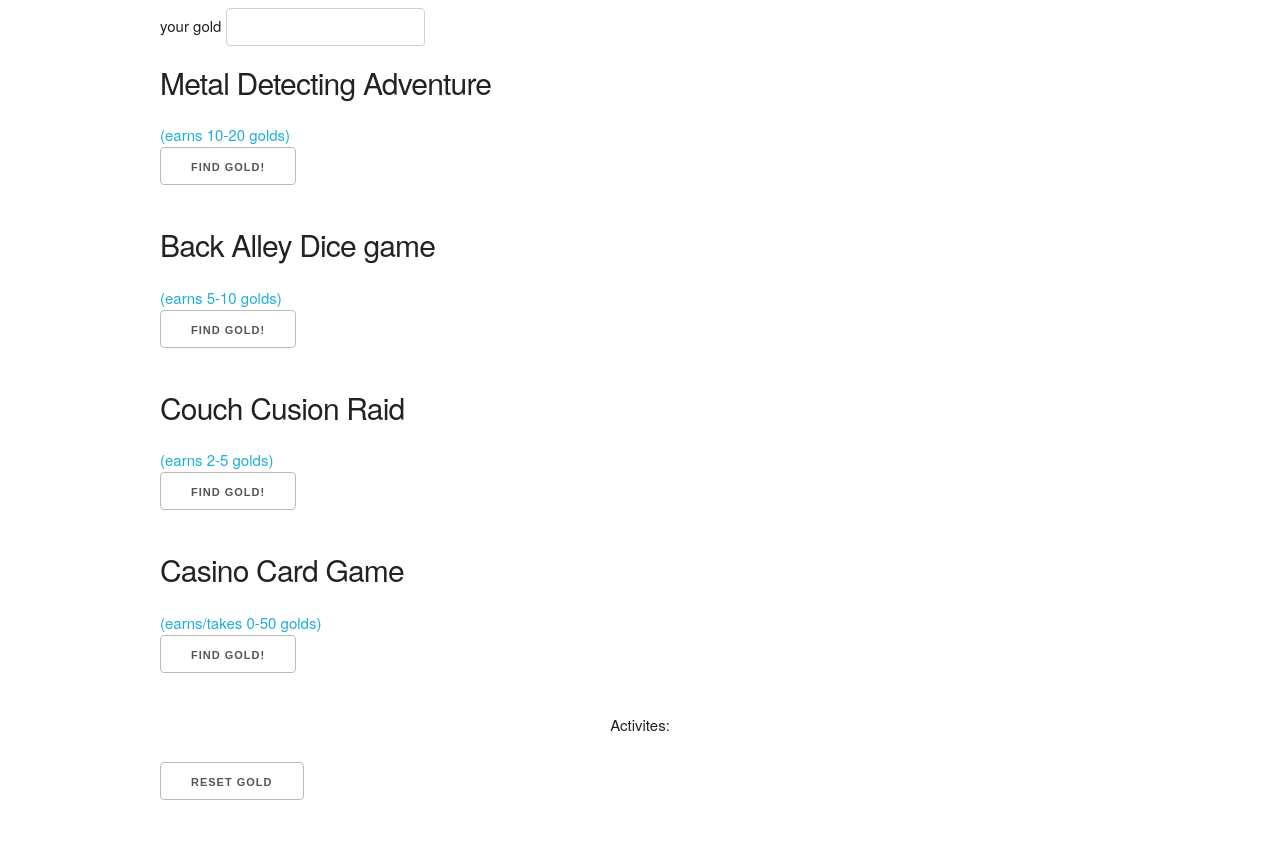
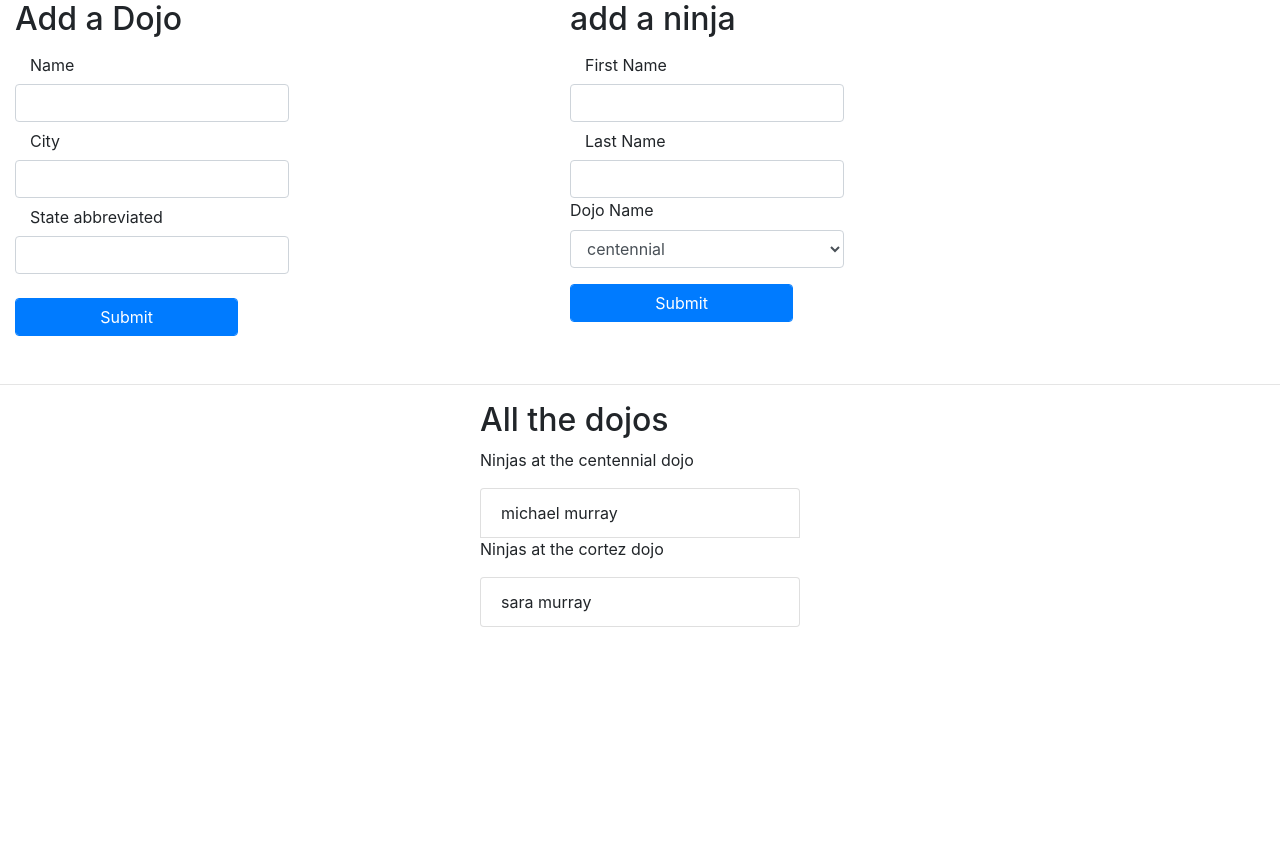
Before and after one commit to mmurm/django_orm, a Django app: template apps/dojo_ninja/templates/dojo_ninja/index.html in a window 1280 px wide. After the commit the page ends 627 px from the top, so only its background shows below. Run offline with Django 3.2, Linux system fonts and the light colour scheme; the template is opened without the code that fills it: values that come from a table or form of the project are taken from there, others are empty; data comes from the database, SQL or seed files in the repository; both versions use the stored data as it was after the commit; parts of the project's set-up code (start-up, migrations or seed data) failed here and were passed over; some libraries are stand-ins or nearby versions.

Commit message:
dojos & ninjas

```diff
--- a/apps/dojo_ninja/templates/dojo_ninja/index.html
+++ b/apps/dojo_ninja/templates/dojo_ninja/index.html
@@ -4,63 +4,80 @@
     <meta charset="UTF-8">
     <meta name="viewport" content="width=device-width, initial-scale=1.0">
     <meta http-equiv="X-UA-Compatible" content="ie=edge">
-    <title>Ninja Jinja Gold</title>
-    <link rel="stylesheet" href="https://cdnjs.cloudflare.com/ajax/libs/skeleton/2.0.4/skeleton.css" />
-    {% load static %}
-    <link rel="stylesheet" href="{% static 'ninja_gold/css/style.css' %}">
+    <title>Dojos & Ninjas</title>
+    <link rel="stylesheet" href="https://stackpath.bootstrapcdn.com/bootstrap/4.3.1/css/bootstrap.min.css">
 </head>
 <body>
-    <div class="container">
-        <div>
-        <p style="display:inline-block">your gold</p>
-        <input type="number" name="gold_amount" value={{ request.session.gold }} >
+    <div class="container " style="display:inline-flex">
+        <div class="dojo container mx-auto" style="width: 50%">
+            <div class="form-group row">
+                <form method="POST" action="/dojo/process_dojo">
+                    {% csrf_token %}
+                    <h2> Add a Dojo</h2>
+                    <label for="name" class="col-sm-10 col-form-label">Name</label>
+                    <div >
+                        <input type="text" class="form-control" name="name">
                     </div>
-        <div class = "building">
-            <h4>Metal Detecting Adventure</h4>
-            <a>(earns 10-20 golds)</a>
-            <form action="/ninja_gold/process_money" method="post">
-                {% csrf_token %}
-                <input type="hidden" name="building" value="Metal Detecting Adventure" />
-                <input type="submit" value="Find Gold!"/>
+                    <label for="city" class="col-sm-10 col-form-label">City</label>
+                    <div >
+                        <input type="text" class="form-control" name="city">
+                    </div>
+                    <label for="state" class="col-sm-10 col-form-label">State abbreviated</label>
+                    <div >
+                        <input type="text" class="form-control" name="state">
+                    </div>
+                    <br>
+                    <div class="form-group row">
+                        <div class="col-sm-10">
+                            <button type="submit" class="btn btn-primary form-control">Submit</button>
+                        </div>
+                    </div>
                 </form>
             </div>
-        <div class = "building">
-            <h4>Back Alley Dice game</h4>
-            <a>(earns 5-10 golds)</a>
-            <form action="/ninja_gold/process_money" method="post">
+        </div>
+        <div class="ninja container" style="width: 50%">
+            <div class="form-group row">
+                <form method="POST" action="/dojo/process_ninja">
+                    <h2>add a ninja</h2>
                     {% csrf_token %}
-                <input type="hidden" name="building" value="Back Alley Dice game" />
-                <input type="submit" value="Find Gold!"/>
+                    <label for="first_name" class="col-sm-10 col-form-label">First Name</label>
+                    <div class=>
+                        <input type="text" class="form-control" name="first_name">
+                    </div>
+                    <label for="last_name" class="col-sm-10 col-form-label">Last Name</label>
+                    <div >
+                        <input type="text" class="form-control" name="last_name">
+                    </div>
+                    <div class="form-group">
+                        <label for="name">Dojo Name</label>
+                        <select class="form-control" name="id">
+                            {% for dojo in all_dojos %}
+                                <option value='{{dojo.id}}'>{{dojo.name}}</option>
+                            {% endfor %}
+                        </select>
+                    </div>
+                    <div class="form-group row">
+                        <div class="col-sm-10">
+                            <button type="submit" class="btn btn-primary form-control">Submit</button>
+                        </div>
+                    </div>
                 </form>
         </div>
-         <div class = "building">
-            <h4>Couch Cusion Raid</h4>
-            <a>(earns 2-5 golds)</a>
-            <form action="/ninja_gold/process_money" method="post">
-                {% csrf_token %}
-                <input type="hidden" name="building" value="Couch Cusion Raid" />
-                <input type="submit" value="Find Gold!"/>
-            </form>
     </div>
-        <div class = "building">
-            <h4>Casino Card Game</h4>
-            <a>(earns/takes 0-50 golds)</a>
-            <form action="/ninja_gold/process_money" method="post">
-                {% csrf_token %}
-                <input type="hidden" name="building" value="Casino Card Game" />
-                <input type="submit" value="Find Gold!"/>
-            </form>
 </div>
-        <p style="text-align:center;margin-top:10px;">Activites:</p>
-        <div class= "activities">
-            {% for activity in request.session.activities %}
-                <p style="color:{{activity.color}};">{{activity.text}}</p>
+<hr>
+<div class="mx-auto" style="width: 25%;">
+    <h2>All the dojos</h2>
+    {% for dojo in all_dojos %}
+        <p>Ninjas at the {{dojo.name}} dojo</p>
+        {% for ninja in dojo.ninja.all %}
+        <ul class="list-group">
+                <li class="list-group-item">{{ninja.first_name}} {{ninja.last_name}}</li>
+        {% endfor %}
     {% endfor %}
 
-        </div>
-        <form action='/ninja_gold/reset'>
-            <input type='submit' value = "reset gold">
-        </form>
-    </div>
+
+
+
 </body>
 </html>
--- a/apps/dojo_ninja/urls.py
+++ b/apps/dojo_ninja/urls.py
@@ -3,5 +3,6 @@ from . import views
 
 urlpatterns = [
     url(r'^$',views.index),
-    url(r'^process$',views.process),
+    url(r'^process_dojo$',views.process_dojo),
+    url(r'^process_ninja$',views.process_ninja),
 ]
--- a/django_orm/urls.py
+++ b/django_orm/urls.py
@@ -18,5 +18,5 @@ from django.contrib import admin
 
 urlpatterns = [
     url(r'^users/', include('apps.Users.urls')),
-    url(r'^dojo_ninja/', include('apps.dojo_ninja.urls')),
+    url(r'^dojo/', include('apps.dojo_ninja.urls')),
 ]
```
Also changed, not shown: apps/dojo_ninja/views.py (+13 -3 lines), db.sqlite3. Lines whose indentation alone changed are shown as unchanged.
